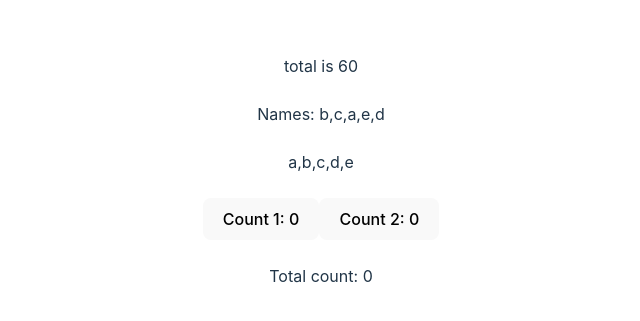
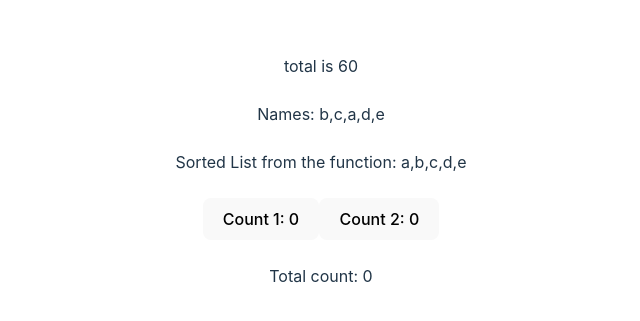
Before and after one commit to Mani007/reactStatesHook, a React (Vite) app in the folder usememocallback/: page / in a window 1280 px wide. Shown: the part 229-550 px from the top of the page, without its empty margins (319-959 px from the left). Built offline with nearby package versions, Linux system fonts and the light colour scheme.

Commit message:
sortedList component rerender when we click the count button unnecessarily

```diff
--- a/usememocallback/src/App.jsx
+++ b/usememocallback/src/App.jsx
@@ -3,9 +3,14 @@ import { useState, useMemo, useCallback } from 'react'
 import './App.css'
 
 function SortedList({ list}){
-  const sortedList = useMemo(() => [...list].sort(), [list])
+  console.log(list);
+  const sortedList = useMemo(() => {
+    console.log("running sorting");
+    return [...list].sort();},
+     [list]);
+    console.log(sortedList)
   return (
-    <div> {sortedList.join(',')}</div>
+    <div> Sorted List from the function: {sortedList.join(',')}</div>
   );
 }
 
@@ -15,7 +20,7 @@ function App() {
     () => number.reduce((acc, number)=> acc+number,0),
     [number])
 
-  const [names, setNames] = useState(['b','c','a','e','d'])
+  const [names, setNames] = useState(['b','c','a','d','e'])
   const sortedNames = useMemo(() => [...names].sort(), [names]) // duplicte copy is been sorted instead of original copy
 
   const [count1, setCount1] = useState(0)
```
